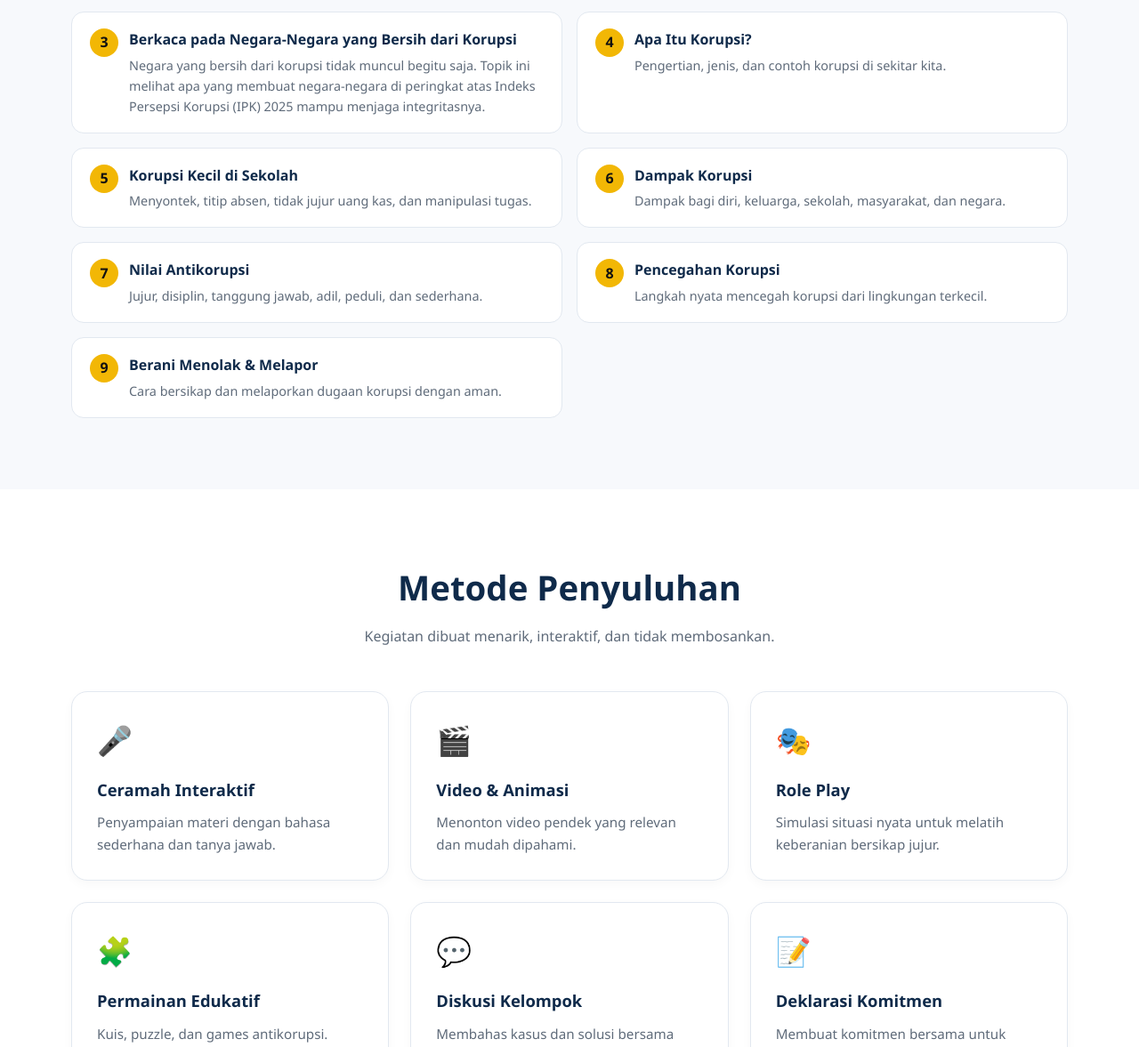
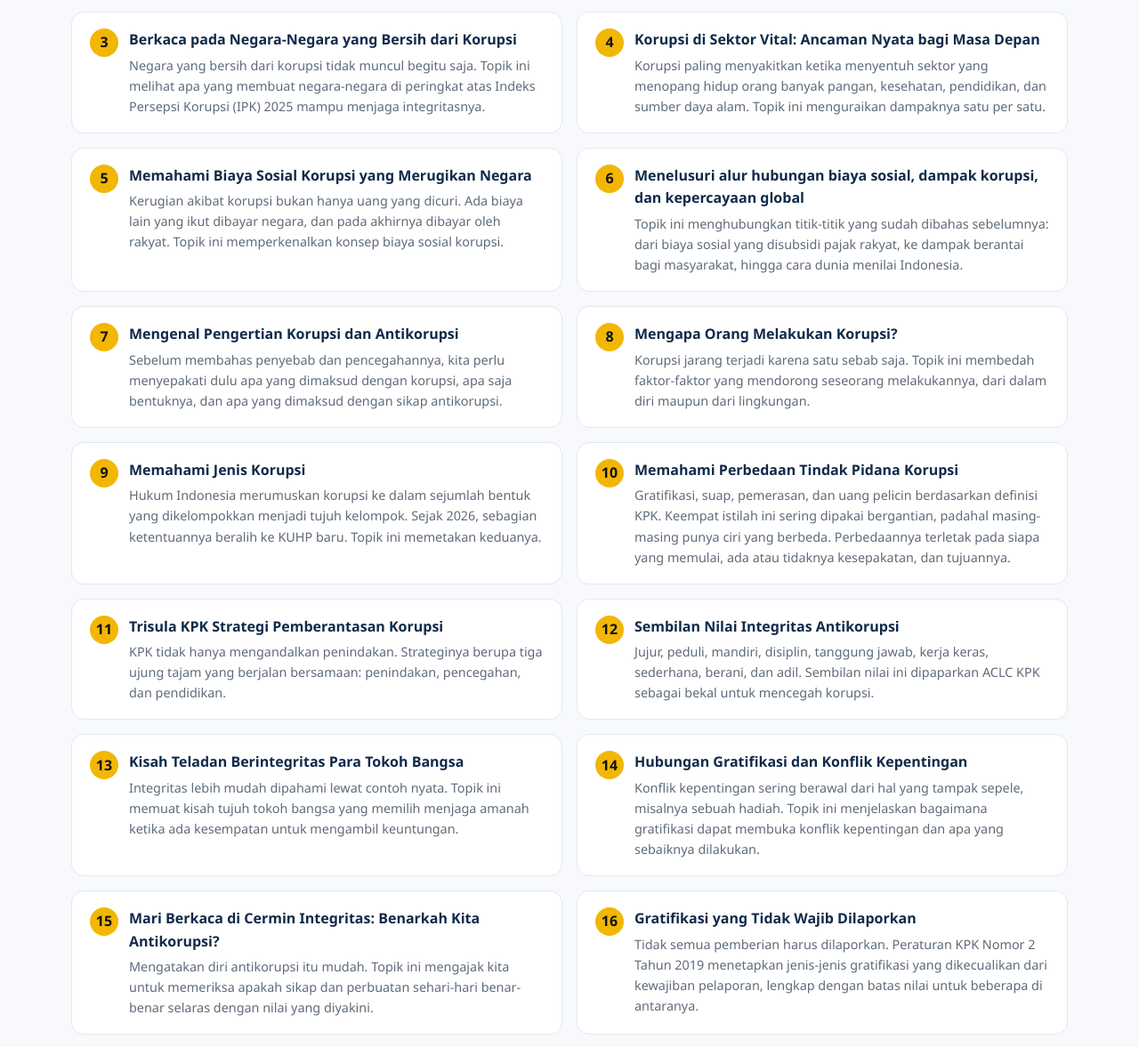
Before and after one commit to nanangagussubekti/penyuluhantikorupsi, a plain HTML site: page index.html in a window 1280 px wide. Shown: the part 2802-3979 px from the top of the page at 89% size. Drawn offline with Linux system fonts and the light colour scheme.

Commit message:
Update 13 index.html

```diff
--- a/index.html
+++ b/index.html
@@ -787,12 +787,19 @@
           <div class="topic-item"><span class="num">1</span><div><h4>Mewujudkan Cita-Cita Kemerdekaan dengan Memberantas Korupsi</h4><p>Kemerdekaan bukan sekadar lepas dari penjajahan, tetapi terwujudnya kesejahteraan bagi seluruh rakyat. Topik ini menjelaskan mengapa pemberantasan korupsi adalah bagian dari cita-cita kemerdekaan itu sendiri.</p></div></div>
           <div class="topic-item"><span class="num">2</span><div><h4>Menakar Keberhasilan Pemberantasan Korupsi</h4><p>Keberhasilan pemberantasan korupsi perlu diukur, bukan hanya dirasakan. Topik ini memperkenalkan tiga indikator utama beserta penerbit, fungsi, dan cara membacanya.</p></div></div>
           <div class="topic-item"><span class="num">3</span><div><h4>Berkaca pada Negara-Negara yang Bersih dari Korupsi</h4><p>Negara yang bersih dari korupsi tidak muncul begitu saja. Topik ini melihat apa yang membuat negara-negara di peringkat atas Indeks Persepsi Korupsi (IPK) 2025 mampu menjaga integritasnya.</p></div></div>
-          <div class="topic-item"><span class="num">4</span><div><h4>Apa Itu Korupsi?</h4><p>Pengertian, jenis, dan contoh korupsi di sekitar kita.</p></div></div>
-          <div class="topic-item"><span class="num">5</span><div><h4>Korupsi Kecil di Sekolah</h4><p>Menyontek, titip absen, tidak jujur uang kas, dan manipulasi tugas.</p></div></div>
-          <div class="topic-item"><span class="num">6</span><div><h4>Dampak Korupsi</h4><p>Dampak bagi diri, keluarga, sekolah, masyarakat, dan negara.</p></div></div>
-          <div class="topic-item"><span class="num">7</span><div><h4>Nilai Antikorupsi</h4><p>Jujur, disiplin, tanggung jawab, adil, peduli, dan sederhana.</p></div></div>
-          <div class="topic-item"><span class="num">8</span><div><h4>Pencegahan Korupsi</h4><p>Langkah nyata mencegah korupsi dari lingkungan terkecil.</p></div></div>
-          <div class="topic-item"><span class="num">9</span><div><h4>Berani Menolak & Melapor</h4><p>Cara bersikap dan melaporkan dugaan korupsi dengan aman.</p></div></div>
+          <div class="topic-item"><span class="num">4</span><div><h4>Korupsi di Sektor Vital: Ancaman Nyata bagi Masa Depan</h4><p>Korupsi paling menyakitkan ketika menyentuh sektor yang menopang hidup orang banyak pangan, kesehatan, pendidikan, dan sumber daya alam. Topik ini menguraikan dampaknya satu per satu.</p></div></div>
+          <div class="topic-item"><span class="num">5</span><div><h4>Memahami Biaya Sosial Korupsi yang Merugikan Negara</h4><p>Kerugian akibat korupsi bukan hanya uang yang dicuri. Ada biaya lain yang ikut dibayar negara, dan pada akhirnya dibayar oleh rakyat. Topik ini memperkenalkan konsep biaya sosial korupsi.</p></div></div>
+          <div class="topic-item"><span class="num">6</span><div><h4>Menelusuri alur hubungan biaya sosial, dampak korupsi, dan kepercayaan global</h4><p>Topik ini menghubungkan titik-titik yang sudah dibahas sebelumnya: dari biaya sosial yang disubsidi pajak rakyat, ke dampak berantai bagi masyarakat, hingga cara dunia menilai Indonesia.</p></div></div>
+          <div class="topic-item"><span class="num">7</span><div><h4>Mengenal Pengertian Korupsi dan Antikorupsi</h4><p>Sebelum membahas penyebab dan pencegahannya, kita perlu menyepakati dulu apa yang dimaksud dengan korupsi, apa saja bentuknya, dan apa yang dimaksud dengan sikap antikorupsi.</p></div></div>
+          <div class="topic-item"><span class="num">8</span><div><h4>Mengapa Orang Melakukan Korupsi?</h4><p>Korupsi jarang terjadi karena satu sebab saja. Topik ini membedah faktor-faktor yang mendorong seseorang melakukannya, dari dalam diri maupun dari lingkungan.</p></div></div>
+          <div class="topic-item"><span class="num">9</span><div><h4>Memahami Jenis Korupsi</h4><p>Hukum Indonesia merumuskan korupsi ke dalam sejumlah bentuk yang dikelompokkan menjadi tujuh kelompok. Sejak 2026, sebagian ketentuannya beralih ke KUHP baru. Topik ini memetakan keduanya.</p></div></div>
+           <div class="topic-item"><span class="num">10</span><div><h4>Memahami Perbedaan Tindak Pidana Korupsi</h4><p>Gratifikasi, suap, pemerasan, dan uang pelicin berdasarkan definisi KPK. Keempat istilah ini sering dipakai bergantian, padahal masing-masing punya ciri yang berbeda. Perbedaannya terletak pada siapa yang memulai, ada atau tidaknya kesepakatan, dan tujuannya.</p></div></div>
+           <div class="topic-item"><span class="num">11</span><div><h4>Trisula KPK Strategi Pemberantasan Korupsi</h4><p>KPK tidak hanya mengandalkan penindakan. Strateginya berupa tiga ujung tajam yang berjalan bersamaan: penindakan, pencegahan, dan pendidikan.</p></div></div>
+           <div class="topic-item"><span class="num">12</span><div><h4>Sembilan Nilai Integritas Antikorupsi</h4><p>Jujur, peduli, mandiri, disiplin, tanggung jawab, kerja keras, sederhana, berani, dan adil. Sembilan nilai ini dipaparkan ACLC KPK sebagai bekal untuk mencegah korupsi.</p></div></div>
+           <div class="topic-item"><span class="num">13</span><div><h4>Kisah Teladan Berintegritas Para Tokoh Bangsa</h4><p>Integritas lebih mudah dipahami lewat contoh nyata. Topik ini memuat kisah tujuh tokoh bangsa yang memilih menjaga amanah ketika ada kesempatan untuk mengambil keuntungan.</p></div></div>
+           <div class="topic-item"><span class="num">14</span><div><h4>Hubungan Gratifikasi dan Konflik Kepentingan</h4><p>Konflik kepentingan sering berawal dari hal yang tampak sepele, misalnya sebuah hadiah. Topik ini menjelaskan bagaimana gratifikasi dapat membuka konflik kepentingan dan apa yang sebaiknya dilakukan.</p></div></div>
+           <div class="topic-item"><span class="num">15</span><div><h4>Mari Berkaca di Cermin Integritas: Benarkah Kita Antikorupsi?</h4><p>Mengatakan diri antikorupsi itu mudah. Topik ini mengajak kita untuk memeriksa apakah sikap dan perbuatan sehari-hari benar-benar selaras dengan nilai yang diyakini.</p></div></div>
+           <div class="topic-item"><span class="num">16</span><div><h4>Gratifikasi yang Tidak Wajib Dilaporkan</h4><p>Tidak semua pemberian harus dilaporkan. Peraturan KPK Nomor 2 Tahun 2019 menetapkan jenis-jenis gratifikasi yang dikecualikan dari kewajiban pelaporan, lengkap dengan batas nilai untuk beberapa di antaranya.</p></div></div>
         </div>
       </div>
     </section>
```
